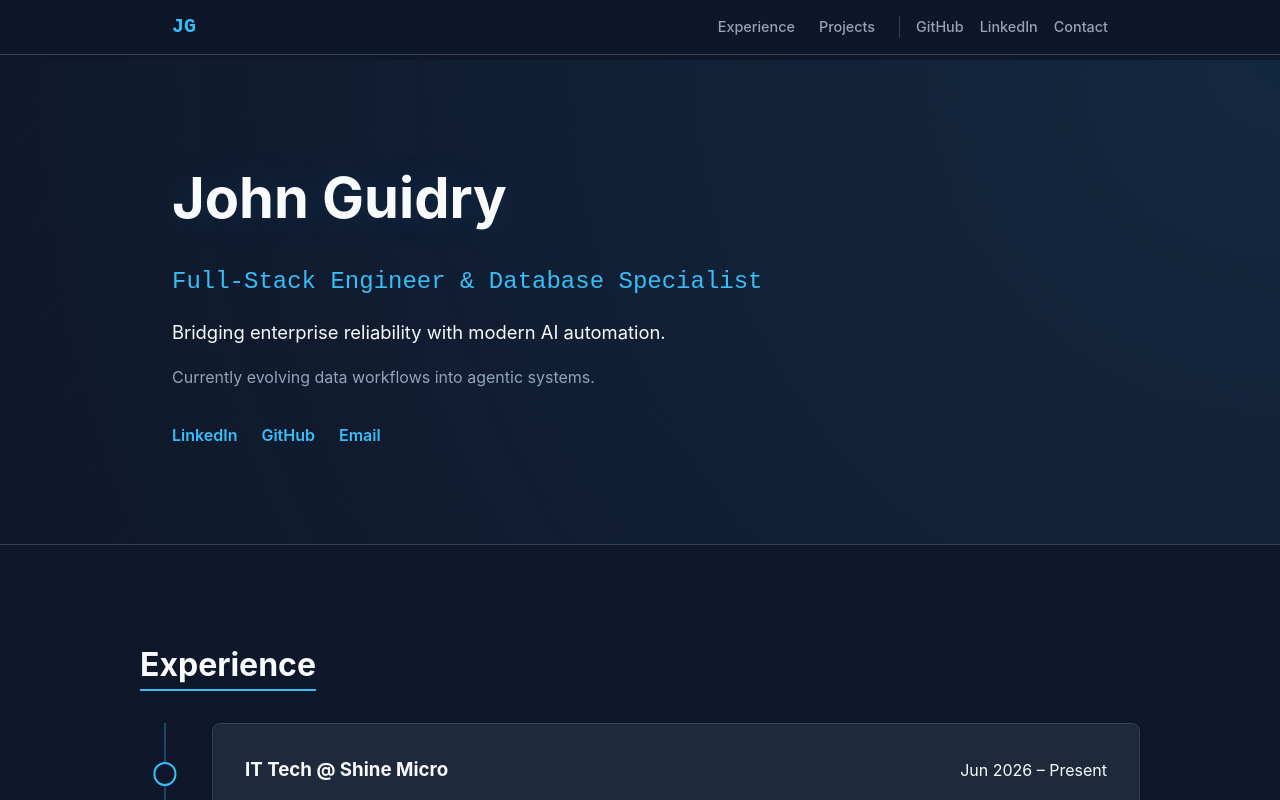
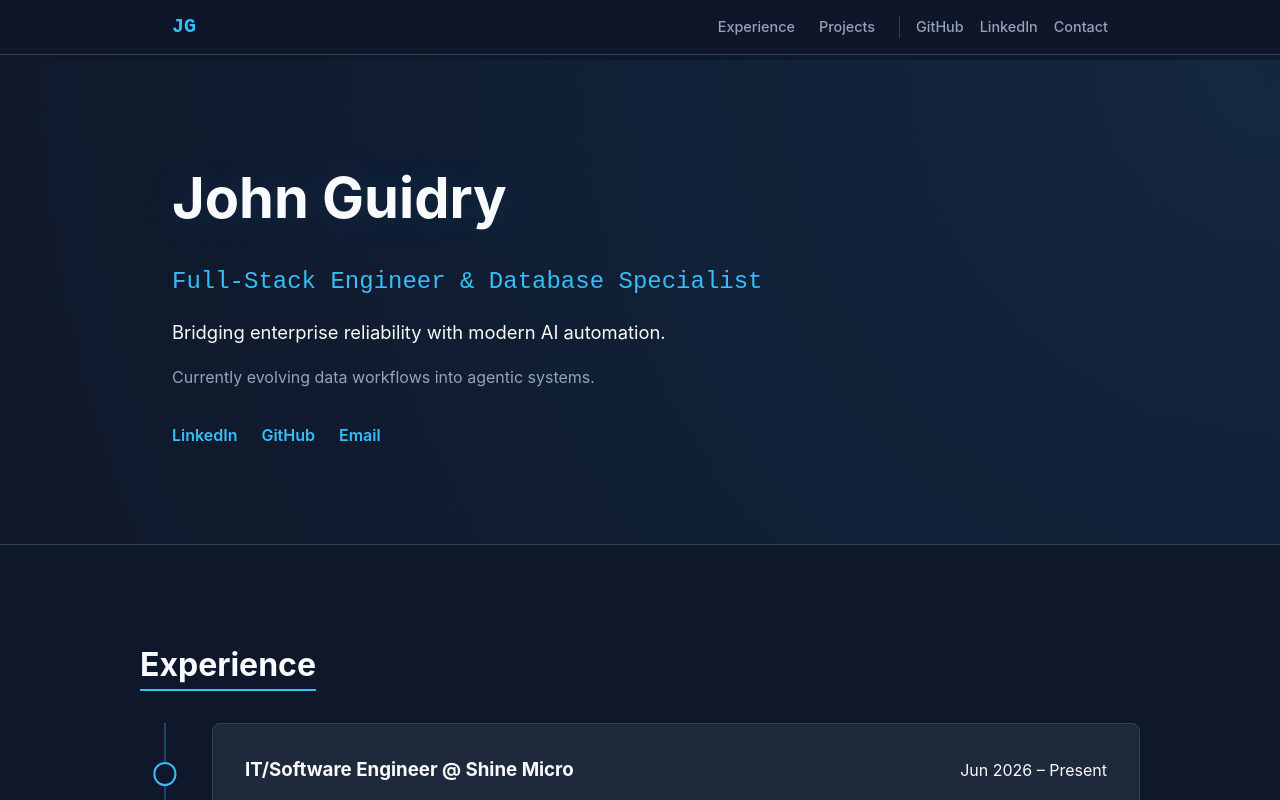
Before and after one commit to JohnGuidry/prosite, a React (Vite) app: page / in a window 1280 px wide. Shown: the top 800 px of the page. Built offline with nearby package versions, Linux system fonts and the light colour scheme.

Commit message:
Update Shine Micro role to IT/Software Engineer

```diff
--- a/src/data/content.ts
+++ b/src/data/content.ts
@@ -15,7 +15,7 @@ export const experiences: Experience[] = [
   {
     id: "shine",
     company: "Shine Micro",
-    role: "IT Tech",
+    role: "IT/Software Engineer",
     period: "Jun 2026 – Present",
     location: "Port Townsend, WA",
     summary: [
```
